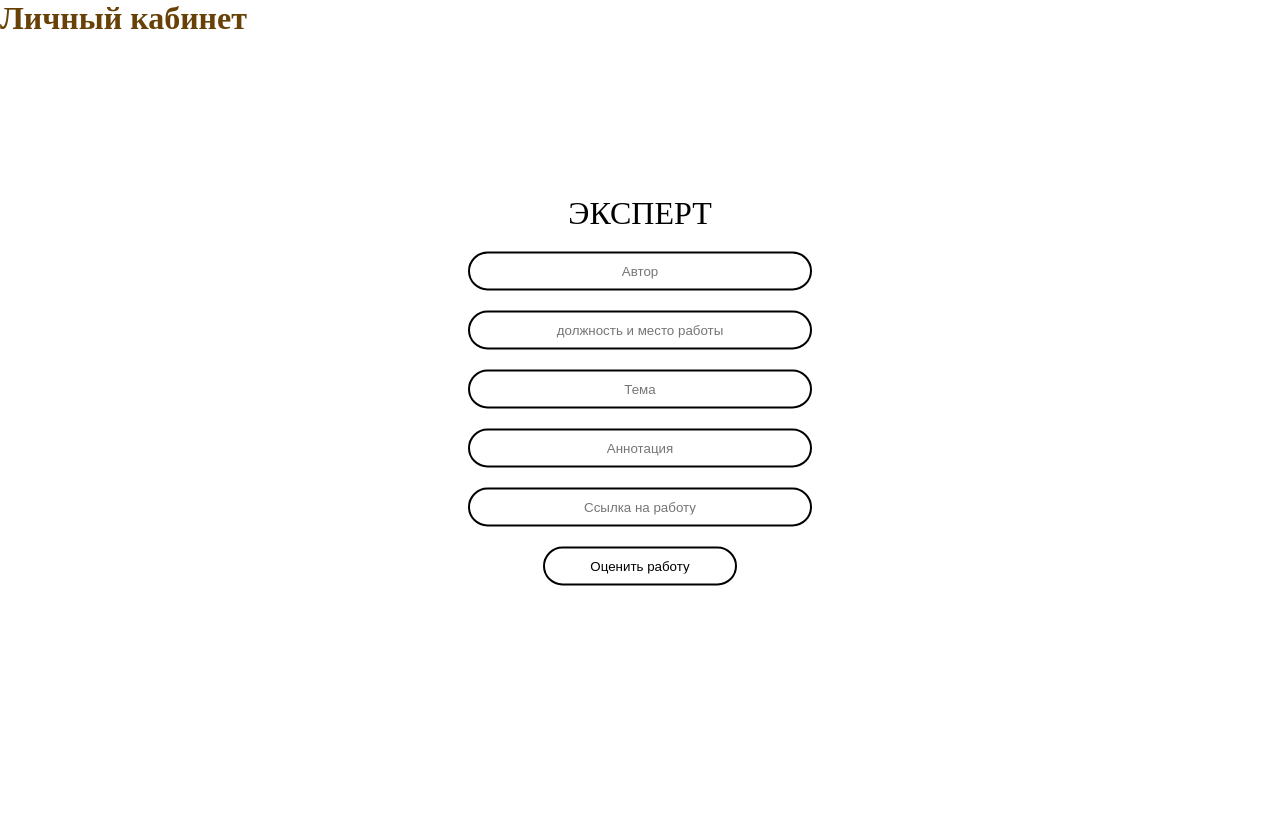
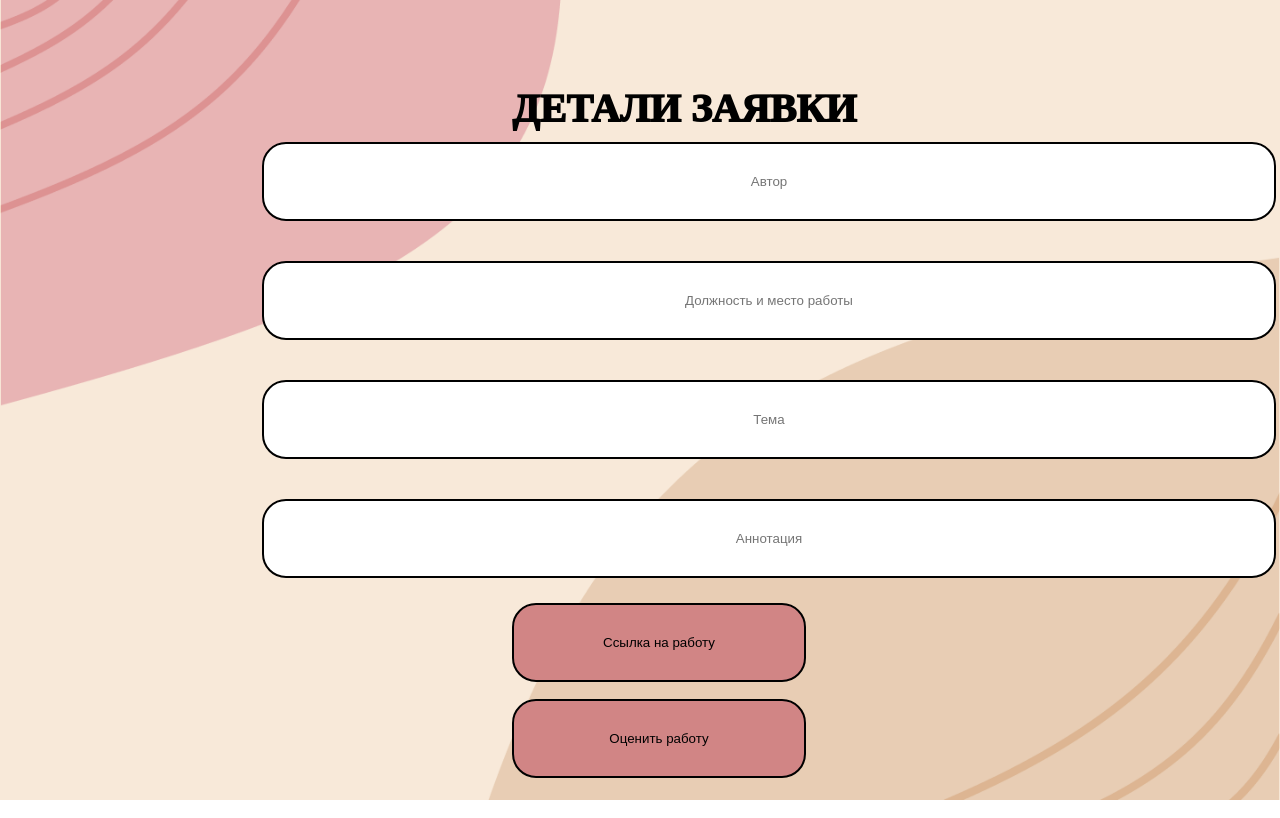
Before and after one commit to AshotKirgiz/hakaton-morkovka, a Django app: page /accounts/bids/bids-detail in a window 1280 px wide. Before the commit the page ends 586 px from the top, so only its background shows below. Run offline with Django 3.2, Linux system fonts and the light colour scheme; parts of the project's set-up code (start-up, migrations or seed data) failed here and were passed over.

Commit message:
version 0.8

```diff
--- a/accounts/views.py
+++ b/accounts/views.py
@@ -22,10 +22,10 @@ def themes(request):
     return render(request, "scroll.html")
 
 def bids_detail(request):
-    return render(request, "ozenka.html")
+    return render(request, "bids-details.html")
 
 def bids_mark(request):
-    return render(request, "bids-mark.html")
+    return render(request, "knopki.html")
 
 def printed_editions(request):
     return render(request, "kriterii.html")
--- /dev/null
+++ b/morkovka/home/static/css/detailes.css
@@ -0,0 +1,110 @@
+*{
+    margin: 0;
+    border: 0;
+    padding: 0;
+}
+.bg10{
+    background: url(../img/bglk.png);
+    background-repeat: no-repeat;
+    background-position: center;
+    background-size: cover;
+    height: 100vh;
+}
+.text{
+    font-family: "Ubuntu";
+    font-size: 40px;;
+    position: absolute;
+    text-align: center;
+    top: 8%;
+    left: 40%;
+}
+
+.box h1{
+    position: absolute;
+    top: 20%;
+    left: 50%;
+    font-size: 40px;
+    color: black;
+    text-transform: uppercase;
+    font-weight: 1000;
+}
+.box{
+    width: 500px;
+    padding: 200px;
+    position: absolute;
+    top: 45%;
+    left: 40%;
+    transform: translate(-50%, -50%);
+    background: none;
+    text-align: center;
+    border-radius: 50px;
+}
+
+.box input[type ="text1"]{
+    border: 0;
+    background: white;
+    display: block;
+    margin: 40px auto;
+    text-align: center;
+    border: 2px solid black;
+    padding: 30px 5px;
+    width: 1000px;
+    outline: none;
+    color: black;
+    border-radius: 24px;
+    transition: 0.25s;
+
+}
+
+.box input[type ="text1"]:focus, .box input[type="password1"]:focus {
+    width: 600px;
+    border-color: black;
+}
+.box input[ type="submit1"]{
+     position: absolute;
+    top: 70%;
+    left: 50%;
+    border: 0;
+    background: #D18585;
+    display: block;
+    margin: 60px auto;
+    text-align: center;
+    border: 2px solid black;
+    padding: 30px 20px;
+    width: 250px;
+    outline: none;
+    color: black;
+    border-radius: 24px;
+    transition: 0.25s;
+    cursor: pointer;
+
+}
+
+.box input[ type="submit1"]:hover{
+
+    background: #E8CDB4;
+}
+
+.box input[ type="submit2"]{
+    position: absolute;
+    top: 75%;
+    left: 50%;
+    border: 0;
+    background: #D18585;
+    display: block;
+    margin: 110px auto;
+    text-align: center;
+    border: 2px solid black;
+    padding: 30px 20px;
+    width: 250px;
+    outline: none;
+    color: black;
+    border-radius: 24px;
+    transition: 0.25s;
+    cursor: pointer;
+
+}
+.box input[ type="submit2"]:hover{
+
+    background: #E8B4b4;
+}
--- a/templates/bids-details.html
+++ b/templates/bids-details.html
@@ -1,8 +1,25 @@
-<h3>Работа</h3>
+{% load static %}
 
+<!DOCTYPE html>
+<html lang="en">
+<head>
+    <meta charset="UTF-8">
+    <title>detailes</title>
+    <link rel="stylesheet" href="{% static 'css/detailes.css' %}">
+</head>
+<body>
+    {% csrf_token %}
+   <div class="bg10"></div>
 
-Фио: {{ user.fio }}
-Место работы и должность: {{ user.job }}
-Тема и аннотация: {{ user.theme }}
+    <form class="box"  action="zayavka.html" method="post">
+    <h1>Детали заявки</h1>
+    <input type="text1" name="" placeholder="Автор">
+    <input type="text1" name="" placeholder="Должность и место работы">
+    <input type="text1" name="" placeholder="Тема">
+    <input type="text1" name="" placeholder="Аннотация">
+    <input type="submit1" name="" value="Ссылка на работу">
+    <input type="submit2" name="" value="Оценить работу">
+    </form>
 
-<a href="{% url 'bidsmk' %}">Оценить работу</a>
+</body>
+</html>
--- a/templates/scroll.html
+++ b/templates/scroll.html
@@ -22,7 +22,7 @@ overflow-y: scroll; /* прокрутка по вертикали */
 
   <body>
   <div class="bg7">
-
+  {% csrf_token %}
   </div>
 
     <form class="box"  action="{% url 'bidsdv' %}" method="post">
```
Also changed, not shown: morkovka/home/static/css/knopki.css (added, +142 -0 lines), templates/knopki.html (added, +31 -0 lines), db.sqlite3, morkovka/home/static/img/bglk (1).png (deleted).
